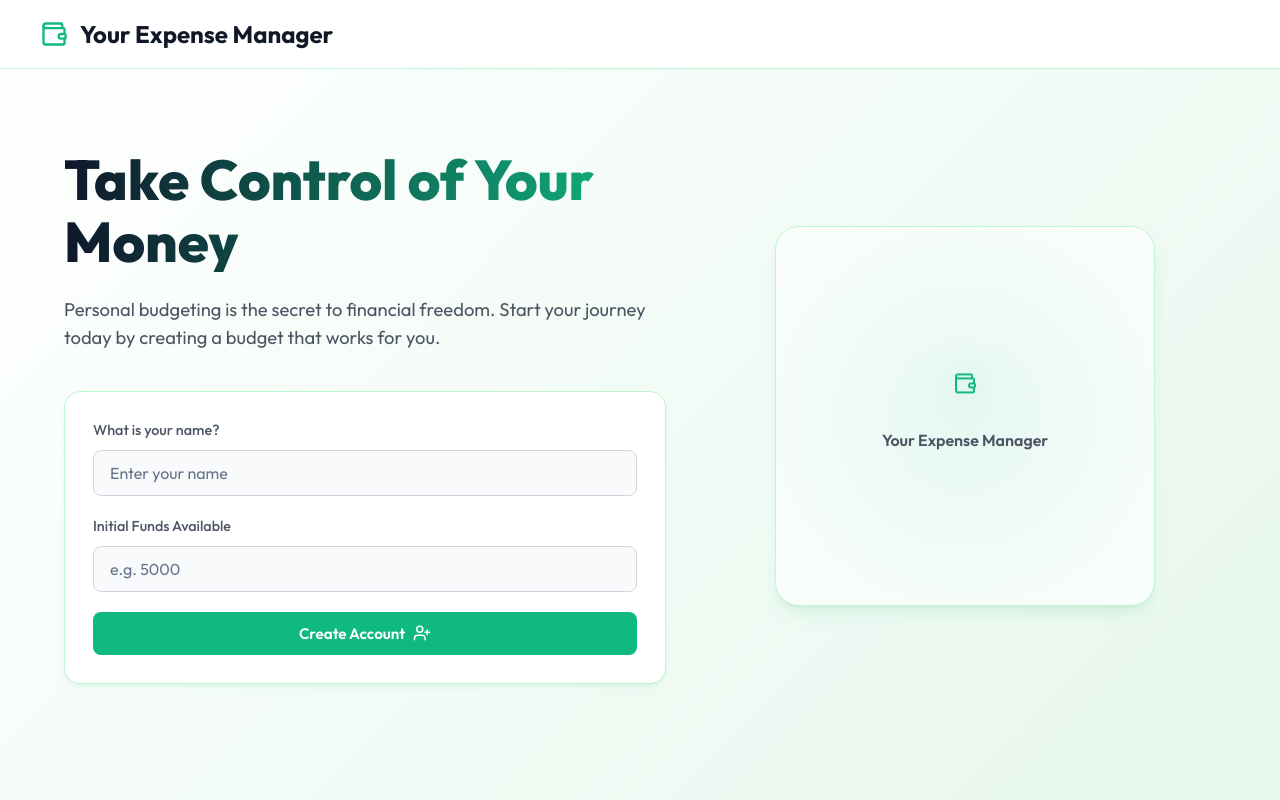
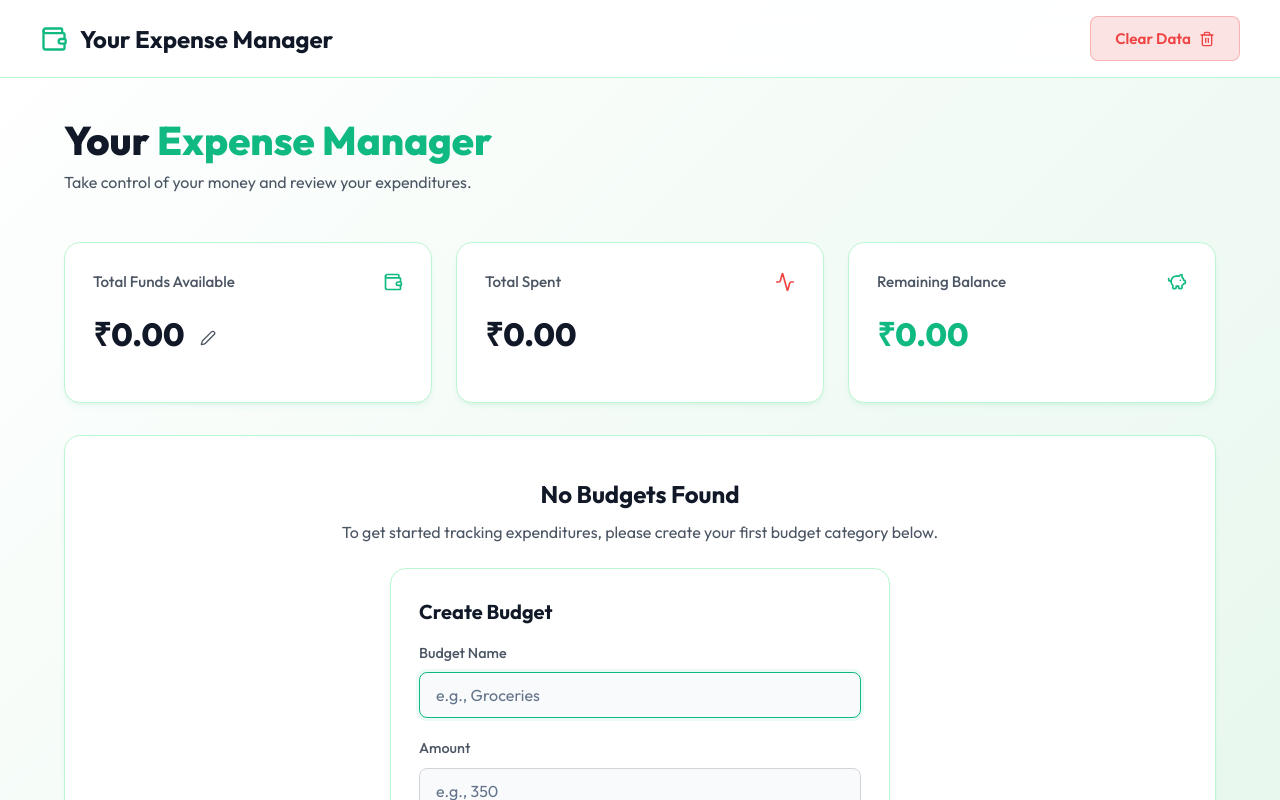
Before and after one commit to Leslythomasmathew/budget-app, a React (Vite) app: page / in a window 1280 px wide. Shown: the top 800 px of the page. Built offline with nearby package versions, Linux system fonts and the light colour scheme.

Commit message:
Remove login welcome screen, load dashboard immediately, and add Clear Data button

```diff
--- a/src/actions/logout.js
+++ b/src/actions/logout.js
@@ -2,7 +2,7 @@ import { redirect } from "react-router-dom";
 import { deleteItem } from "../helpers";
 import { toast } from "react-toastify";
 
-// Logout/Delete User action
+// Logout/Clear all data action
 export async function logoutAction() {
   // Delete storage data
   deleteItem({ key: "userName" });
@@ -10,8 +10,8 @@ export async function logoutAction() {
   deleteItem({ key: "expenses" });
   deleteItem({ key: "totalFunds" });
 
-  toast.success("Account deleted successfully!");
+  toast.success("All budget data cleared!");
 
-  // Redirect to Dashboard (which will show the Intro welcome page)
+  // Redirect to Dashboard
   return redirect("/");
 }
--- a/src/components/Navbar.jsx
+++ b/src/components/Navbar.jsx
@@ -2,7 +2,7 @@ import React from "react";
 import { Form, NavLink } from "react-router-dom";
 import { Wallet, Trash2 } from "lucide-react";
 
-const Navbar = ({ userName }) => {
+const Navbar = () => {
   return (
     <nav className="navbar">
       <div className="nav-container">
@@ -10,14 +10,13 @@ const Navbar = ({ userName }) => {
           <Wallet size={28} />
           <span>Your Expense Manager</span>
         </NavLink>
-        {userName && (
         <Form
           method="post"
           action="/logout"
           onSubmit={(event) => {
             if (
               !confirm(
-                  "Are you sure you want to delete your account and all data? This cannot be undone."
+                "Are you sure you want to clear all budgets, expenses, and settings? This cannot be undone."
               )
             ) {
               event.preventDefault();
@@ -25,11 +24,10 @@ const Navbar = ({ userName }) => {
           }}
         >
           <button type="submit" className="btn btn-danger">
-              <span>Delete User</span>
+            <span>Clear Data</span>
             <Trash2 size={16} />
           </button>
         </Form>
-        )}
       </div>
     </nav>
   );
--- a/src/layouts/MainLayout.jsx
+++ b/src/layouts/MainLayout.jsx
@@ -1,20 +1,16 @@
 import React from "react";
-import { Outlet, useLoaderData } from "react-router-dom";
-import { fetchData } from "../helpers";
+import { Outlet } from "react-router-dom";
 import Navbar from "../components/Navbar";
 
-// Loader to fetch user details for the main layout
+// Main layout loader (kept for routing compatibility)
 export function mainLoader() {
-  const userName = fetchData("userName");
-  return { userName };
+  return null;
 }
 
 const MainLayout = () => {
-  const { userName } = useLoaderData();
-
   return (
     <div className="layout">
-      <Navbar userName={userName} />
+      <Navbar />
       <main>
         <Outlet />
       </main>
--- a/src/pages/Dashboard.jsx
+++ b/src/pages/Dashboard.jsx
@@ -5,7 +5,6 @@ import { Edit2, Check, X, PiggyBank, Wallet, Activity, AlertTriangle } from "luc
 import { fetchData, createBudget, createExpense, deleteItem, waits, formatCurrency, formatPercentage } from "../helpers";
 
 // Components
-import Intro from "../components/Intro";
 import AddBudgetForm from "../components/AddBudgetForm";
 import AddExpenseForm from "../components/AddExpenseForm";
 import BudgetCard from "../components/BudgetCard";
@@ -13,11 +12,10 @@ import ExpenseTable from "../components/ExpenseTable";
 
 // Loader to fetch dashboard state
 export async function dashboardLoader() {
-  const userName = fetchData("userName");
   const budgets = fetchData("budgets") || [];
   const expenses = fetchData("expenses") || [];
   const totalFunds = fetchData("totalFunds") || 0;
-  return { userName, budgets, expenses, totalFunds };
+  return { budgets, expenses, totalFunds };
 }
 
 // Action to process all submissions on the Dashboard
@@ -26,18 +24,6 @@ export async function dashboardAction({ request }) {
 
   const data = await request.formData();
   const { _action, ...values } = Object.fromEntries(data);
-
-  // 1. New User Profile Signup
-  if (_action === "newUser") {
-    try {
-      localStorage.setItem("userName", JSON.stringify(values.userName));
-      localStorage.setItem("totalFunds", JSON.stringify(+values.totalFunds || 0));
-      toast.success(`Welcome, ${values.userName}!`);
-      return null;
-    } catch (e) {
-      throw new Error("There was a problem creating your account.");
-    }
-  }
 
   // Update Funds Action
   if (_action === "updateFunds") {
@@ -95,7 +81,7 @@ export async function dashboardAction({ request }) {
 }
 
 const Dashboard = () => {
-  const { userName, budgets, expenses, totalFunds } = useLoaderData();
+  const { budgets, expenses, totalFunds } = useLoaderData();
   const [isEditingFunds, setIsEditingFunds] = useState(false);
 
   // Calculations
@@ -121,13 +107,11 @@ const Dashboard = () => {
   }).sort((a, b) => b.spent - a.spent); // Sort by highest spend first
 
   return (
-    <div>
-      {userName ? (
     <div className="dashboard-grid fade-in">
       {/* Header */}
       <div style={{ marginBottom: "1rem" }}>
         <h1 style={{ fontSize: "2.5rem", fontWeight: 800 }}>
-              Welcome back, <span style={{ color: "var(--primary-accent)" }}>{userName}</span>
+          Your <span style={{ color: "var(--primary-accent)" }}>Expense Manager</span>
         </h1>
         <p style={{ color: "var(--color-text-secondary)" }}>
           Take control of your money and review your expenditures.
@@ -138,7 +122,7 @@ const Dashboard = () => {
       <div className="forms-section" style={{ gridTemplateColumns: "repeat(auto-fit, minmax(280px, 1fr))", gap: "1.5rem" }}>
         {/* Total Funds Card */}
         <div className="card" style={{ display: "flex", flexDirection: "column", justifyContent: "space-between" }}>
-              <div style={{ display: "flex", justifycontent: "space-between", alignItems: "center" }}>
+          <div style={{ display: "flex", justifyContent: "space-between", alignItems: "center" }}>
             <span style={{ fontSize: "0.95rem", color: "var(--color-text-secondary)", fontWeight: 500 }}>Total Funds Available</span>
             <Wallet size={20} style={{ color: "var(--primary-accent)", marginLeft: "auto" }} />
           </div>
@@ -338,7 +322,8 @@ const Dashboard = () => {
                 expenses={expenses
                   .sort((a, b) => b.createdAt - a.createdAt)
                   .slice(0, 8)}
-                    budgets={budgets}
+                budgets={budgets
+                  .sort((a, b) => b.createdAt - a.createdAt)}
               />
               {expenses.length > 8 && (
                 <div style={{ marginTop: "1.5rem", textAlign: "center" }}>
@@ -366,10 +351,6 @@ const Dashboard = () => {
         </div>
       )}
     </div>
-      ) : (
-        <Intro />
-      )}
-    </div>
   );
 };
 
```
Lines whose indentation alone changed are shown as unchanged.
